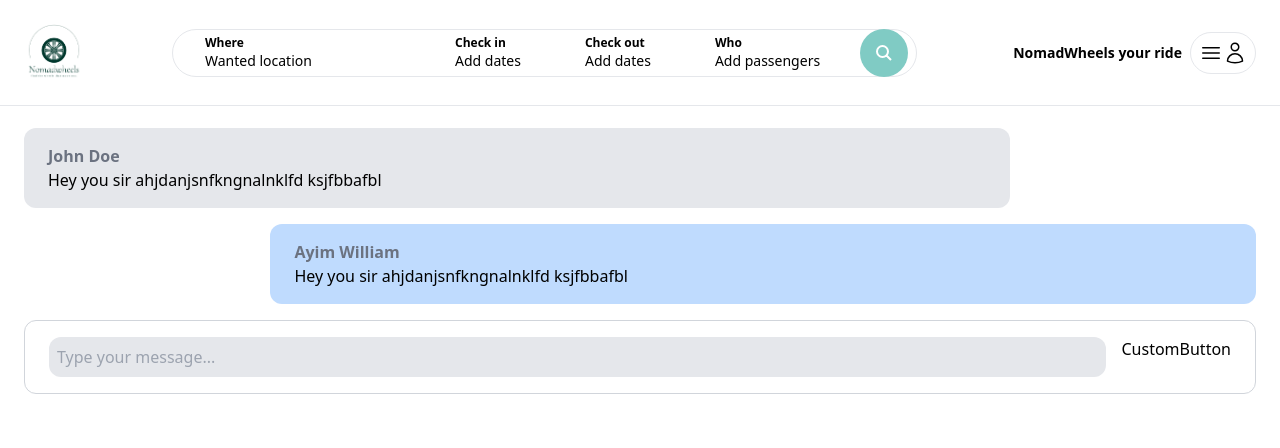
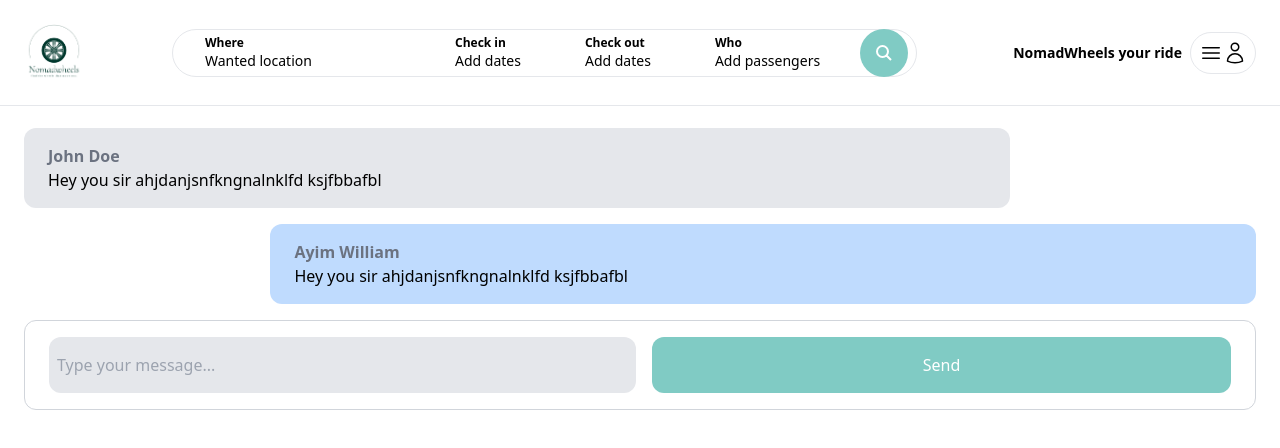
Before and after one commit to BabaMboga/NomadWheels, a Next.js app in the folder nomadWheels_App/: page /inbox/1 in a window 1280 px wide. Shown: the top 448 px of the page. Built offline with nearby package versions, Linux system fonts and the light colour scheme.

Commit message:
detail page for chat finished together with custom button

```diff
--- a/nomadWheels_App/app/components/forms/CustomButton.tsx
+++ b/nomadWheels_App/app/components/forms/CustomButton.tsx
@@ -1,8 +1,22 @@
-import React from 'react'
+import React from 'react';
 
-const CustomButton = () => {
+interface CustomButtonProps {
+    label : string;
+    onClick: () => void;
+    className?: string;
+}
+
+const CustomButton: React.FC<CustomButtonProps> = ({
+    label,
+    className,
+    onClick
+}) => {
   return (
-    <div>CustomButton</div>
+    <div
+        onClick={onClick}
+        className={`w-full py-4 bg-nomadWheels hover:bg-nomadWheels-dark text-white text-center rounded-xl transition cursor-pointer ${className}`}>
+        {label}
+    </div>
   )
 }
 
--- a/nomadWheels_App/app/components/inbox/ConversationDetail.tsx
+++ b/nomadWheels_App/app/components/inbox/ConversationDetail.tsx
@@ -1,5 +1,7 @@
+'use client';
 import React from 'react';
 import CustomButton from '../forms/CustomButton';
+
 
 const ConversationDetail = () => {
   return (
@@ -27,7 +29,11 @@ const ConversationDetail = () => {
                 className='w-full p-2 bg-gray-200 rounded-xl'
             ></input>
 
-            <CustomButton />
+            <CustomButton
+                label = "Send"
+                onClick={() => console.log("clicked")}
+                className=""
+             />
         </div>
     </>
 
```
